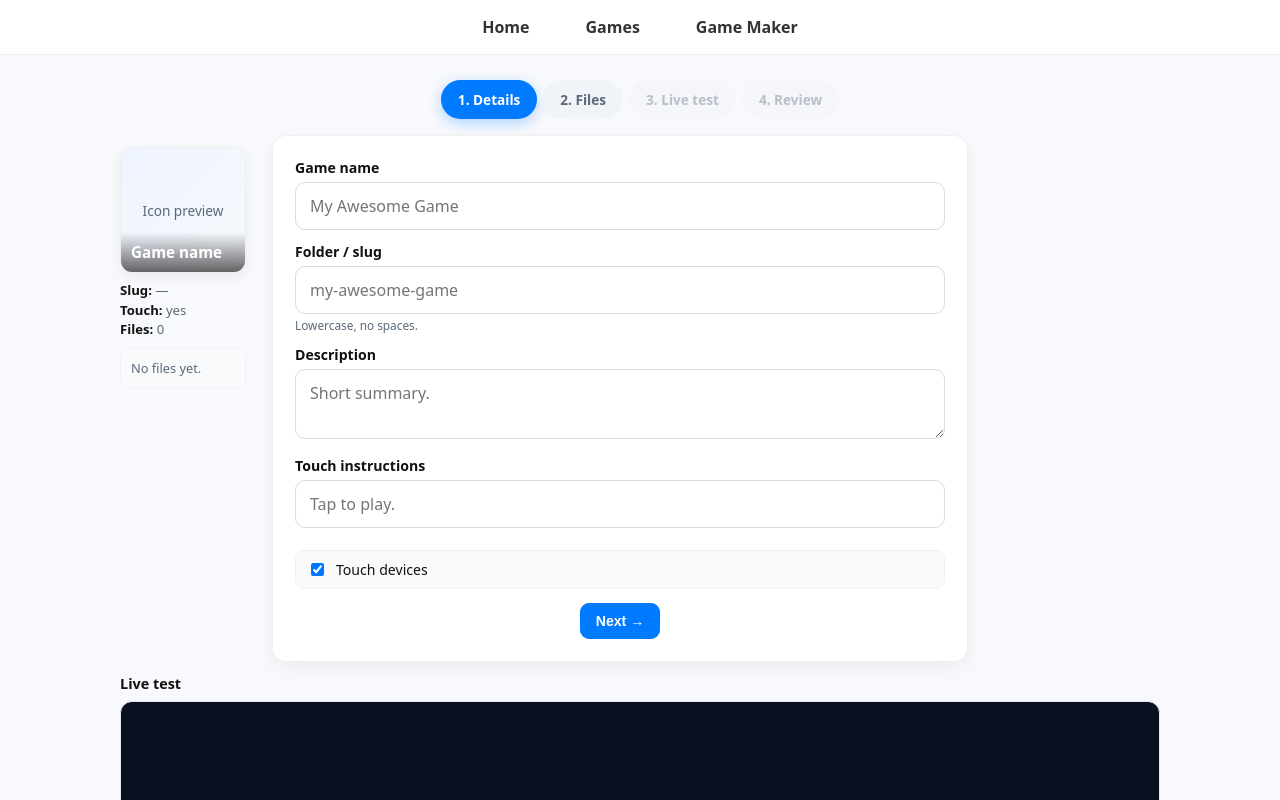
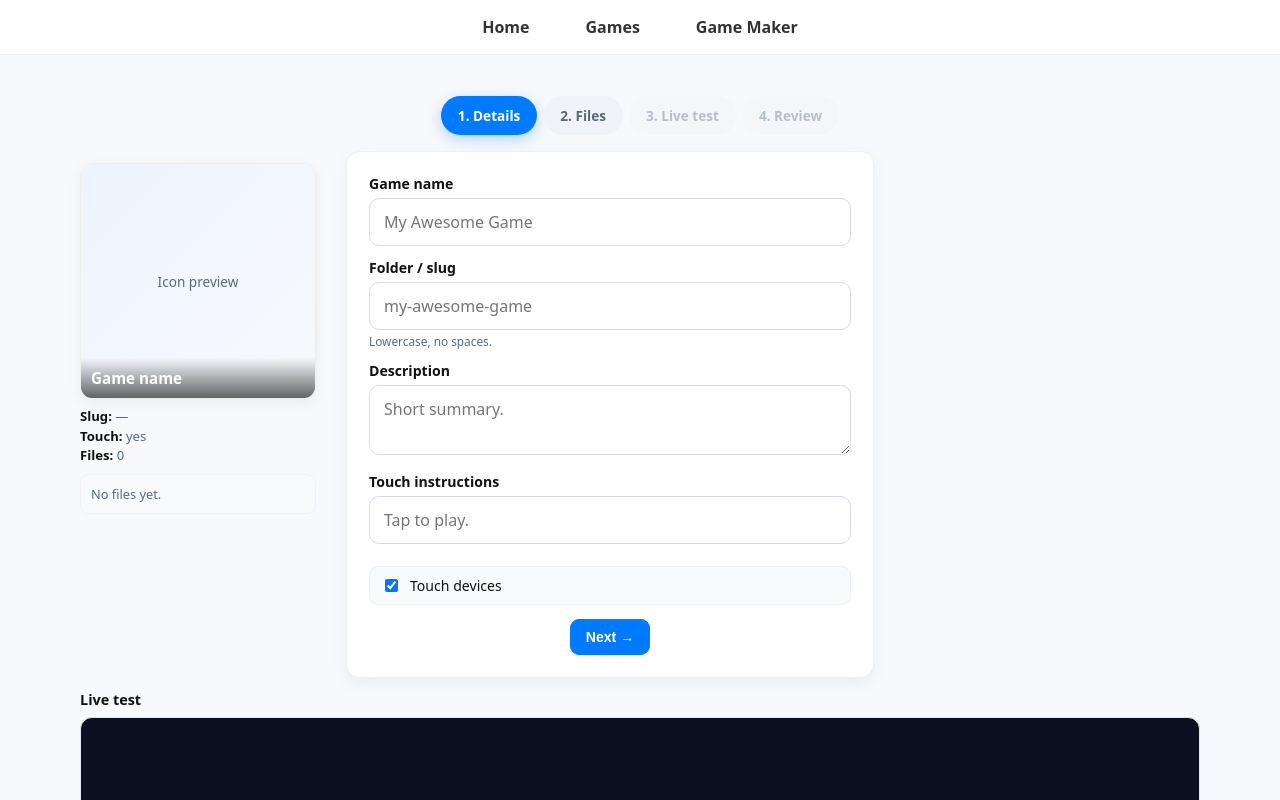
Before and after one commit to fishesarethings/Ilikefish.space, a plain HTML site: page gamepack/index.html in a window 1280 px wide. Both pictures are taken after a click on the button "Get started". Shown: the top 800 px of the page. Drawn offline with Linux system fonts and the light colour scheme.

Commit message:
Game Maker: larger side previews, instant scroll, centered layout

```diff
--- a/gamepack/index.html
+++ b/gamepack/index.html
@@ -53,8 +53,8 @@
     .new-proj:hover { border-color: var(--accent); color: var(--accent); background:#f0f6ff; transform: translateY(-3px); }
 
     /* Editor */
-    .editor { max-width: 1100px; margin: 0 auto 30px; padding: 80px 18px 0; animation: fadeIn .4s ease both; }
-    .editor-grid { display:grid; grid-template-columns: 150px 1fr 190px; gap:14px; align-items:start; }
+    .editor { max-width: 1180px; margin: 0 auto 30px; padding: 96px 18px 0; animation: fadeIn .4s ease both; }
+    .editor-grid { display:grid; grid-template-columns: 260px 1fr 320px; gap:18px; align-items:start; }
     @media (max-width: 900px) { .editor-grid { grid-template-columns: 1fr; } }
     .col-side { display:flex; flex-direction:column; gap:12px; }
     .tabs { display:flex; justify-content:center; gap:6px; flex-wrap:wrap; margin-bottom:16px; }
@@ -105,7 +105,7 @@
     .gc .title-bar { position:absolute; left:0; right:0; bottom:0; padding:10px; background: linear-gradient(180deg, rgba(0,0,0,0) 0%, rgba(0,0,0,0.6) 100%); color:#fff; font-weight:700; font-size:.95rem; }
     .meta { font-size:.82rem; color: var(--muted); line-height:1.5; }
     .meta b { color:#111; }
-    .test-frame { width:100%; height:260px; border:1px solid #e3e8f0; border-radius:12px; background:#0b1020; overflow:hidden; }
+    .test-frame { width:100%; height:320px; border:1px solid #e3e8f0; border-radius:12px; background:#0b1020; overflow:hidden; }
     .test-frame iframe { width:100%; height:100%; border:0; }
     .test-empty { display:flex; align-items:center; justify-content:center; height:100%; color:#9aa; font-size:.82rem; text-align:center; padding:12px; }
 
@@ -381,7 +381,7 @@
       function showView(name) {
         document.querySelectorAll('.view').forEach(v => v.classList.remove('active'));
         document.getElementById('view-' + name).classList.add('active');
-        window.scrollTo({ top: 0, behavior: 'smooth' });
+        window.scrollTo(0, 0);
       }
 
       function renderProjects() {
```
